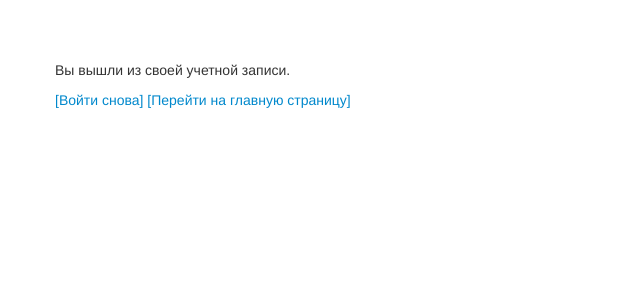
After one commit to abobrov69/blog1, a Django app: template templates/registration/logged_out.html in a window 1280 px wide. The commit adds this page. Shown: the top 300 px of the page, without its empty margins (0-640 px from the left). Run offline with Django 3.2, Linux system fonts and the light colour scheme; the template is opened without the code that fills it, so the values that code supplies are empty; parts of the project's set-up code (start-up, migrations or seed data) failed here and were passed over.

Commit message:
Users - чистовой вариант вход\выход, без регистрации

```diff
--- a/blog1/urls.py
+++ b/blog1/urls.py
@@ -28,8 +28,8 @@ urlpatterns = patterns('',
     url(r'(?P<pk>\d+)/$', MsgUpdate.as_view(), name='msg_update'),
     url(r'msg/(?P<pk>\d+)/delete/$', MsgDelete.as_view(), name='msg_delete'),
     url(r'(?P<pk>\d+)/delete/$', MsgDelete.as_view(), name='msg_delete'),
-#    (r'^accounts/login/$', GnsLoginForm.as_view()),  #  login),
-    (r'^accounts/login/$', login),  #  ),
+    (r'^accounts/login/$', GnsLoginForm.as_view()),  #  login),
+#    (r'^accounts/login/$', login),  #  ),
     (r'^accounts/logout/$', logout),
 )
 
--- /dev/null
+++ b/templates/registration/logged_out.html
@@ -0,0 +1,14 @@
+{% extends "base.html" %}
+
+{% block content %}
+
+    <div class="container">
+      <div class="row-fluid">
+        <div class="span12">Вы вышли из своей учетной записи.<br></div>
+      </div>
+      <div class="row-fluid">
+        <div class="span12"><p><a href="/accounts/login/?next=/">[Войти снова]</a>   <a href="/">[Перейти на главную страницу]</a></p></div>
+      </div>
+    </div>
+
+{% endblock %}
--- a/templates/registration/login.html
+++ b/templates/registration/login.html
@@ -17,7 +17,7 @@
                    <label for="password">Пароль:</label>
                    <input type="password" name="password" value="" id="password">
 
-                   <input type="submit" value="login" />
+                   <input type="submit" value="login" /> :  !{{ next }}!
                    <input type="hidden" name="next" value="{{ next|escape }}" />
              </form>
         </div>
```
Also changed, not shown: blog1/gans_auth_views.py (+1 -7 lines).
